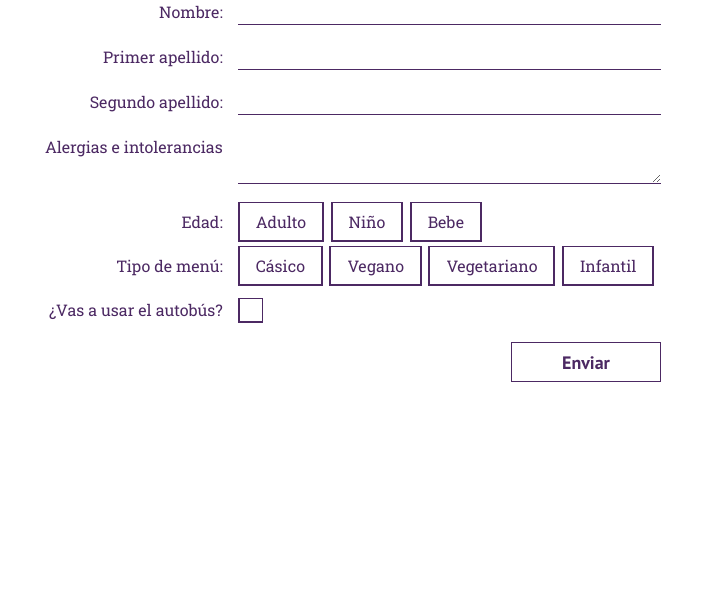
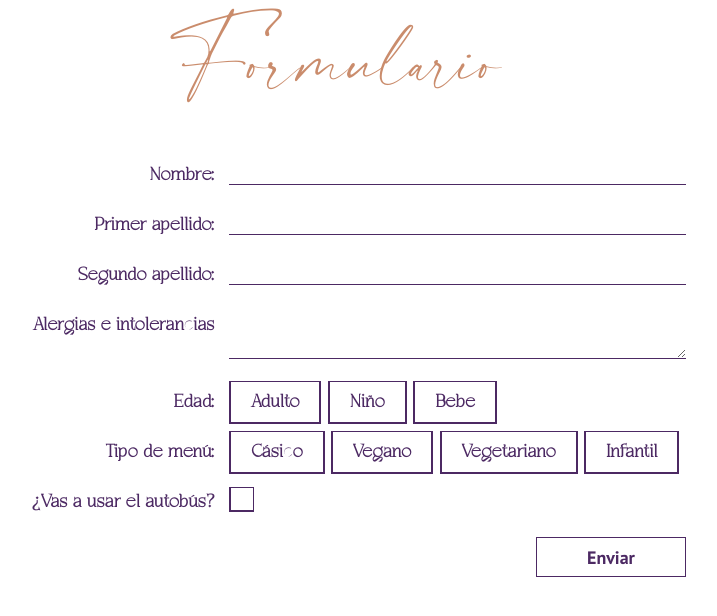
Before and after one commit to ollie87/wedding, a Next.js app: page / in a window 1280 px wide. Shown: the top 616 px of the page, without its empty margins (304-1021 px from the left). Built offline with nearby package versions, Linux system fonts and the light colour scheme.

Commit message:
feat(form): title & fonts added

```diff
--- a/components/atoms/form.jsx
+++ b/components/atoms/form.jsx
@@ -4,9 +4,10 @@ export const Form = styled.form`
     display: flex;
     flex-direction: column;
     gap: 2rem;
-    max-width: 650px;
+    max-width: 700px;
     width: 95%;
     justify-content: center;
     align-items: center;
     align-self: center;
+    font-family: 'Donitta';
 `
--- /dev/null
+++ b/components/atoms/title-1.jsx
@@ -0,0 +1,6 @@
+import styled from 'styled-components';
+
+export const Title1 = styled.h1`
+    font-size: 8rem;
+    color:  ${({ theme: { colors } }) => colors.secondary};
+`
--- a/components/layout/Global.jsx
+++ b/components/layout/Global.jsx
@@ -12,19 +12,21 @@ export const GlobalStyle = createGlobalStyle`
     body {
         font-size: 1.6rem;
         line-height: 1.5;
-        font-family: 'PT Sans', serif;
+        font-family: 'Casta-Thin', serif;
     }
     h1, h2, h3 {
         margin: 0 0 2rem 0;
         line-height: 1.5;
     }
     h1, h2 {
-        font-family: 'Roboto Slab', serif;
-        font-weight: 700;
+        font-family: 'Donitta', serif;
+        font-weight: 400;
         color:  ${({ theme: { colors } }) => colors.grey_darkest};
     }
     label {
-        font-family: 'Roboto Slab', serif;
+        font-family: 'Casta-Thin', serif;
+        font-weight: 800;
+        font-size: 20px;
     }
     h3 {
         font-family: 'PT Sans', serif;
@@ -42,6 +44,6 @@ export const GlobalStyle = createGlobalStyle`
         color:  ${({ theme: { colors } }) => colors.grey_dark};
     }
     input, select, textarea {
-        font-family: 'Roboto Slab', serif;
+        font-family: 'Casta-Thin', serif;
     }
 `
--- a/components/organisms/ConfirmGuestForm.jsx
+++ b/components/organisms/ConfirmGuestForm.jsx
@@ -9,6 +9,7 @@ import { MENU_TYPES_OPTIONS } from '../../constants/menu-types';
 import TextAreaField from '../molecules/TextAreaField';
 import { InputSubmit } from '../atoms/input-submit';
 import firebase from '../../firebase/firebase';
+import { Title1 } from '../atoms/title-1';
 
 export default function ConfirmGuestForm() {
     const [guest, saveGuest] = useState(INITIAL_GUEST);
@@ -31,8 +32,8 @@ export default function ConfirmGuestForm() {
         }
     }
     return (
-        <>
         <Form onSubmit={confirmGuest} noValidate>
+            <Title1>Formulario</Title1>
             <InputField
                 type="text"
                 value={name}
@@ -88,6 +89,5 @@ export default function ConfirmGuestForm() {
                 />
             </div>
         </Form>
-        </>
     )
 }
```
Lines whose indentation alone changed are shown as unchanged.
